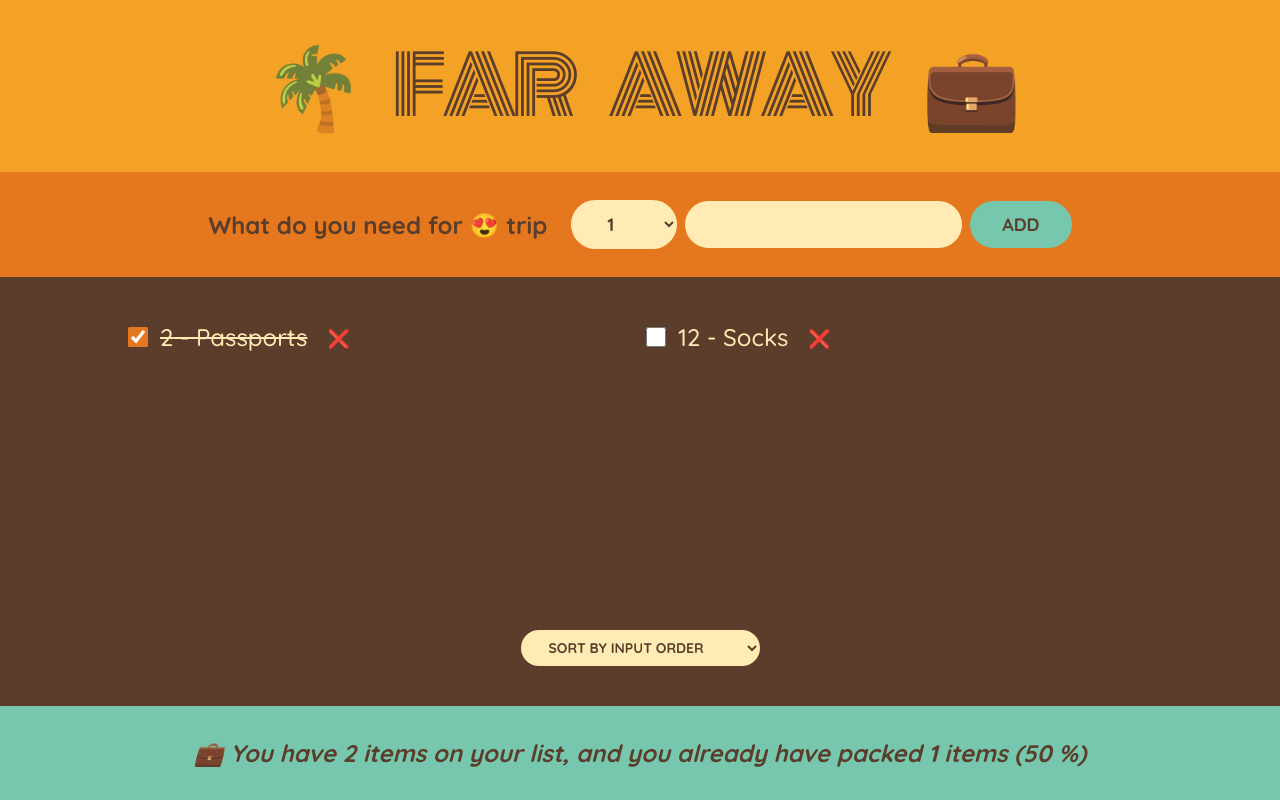
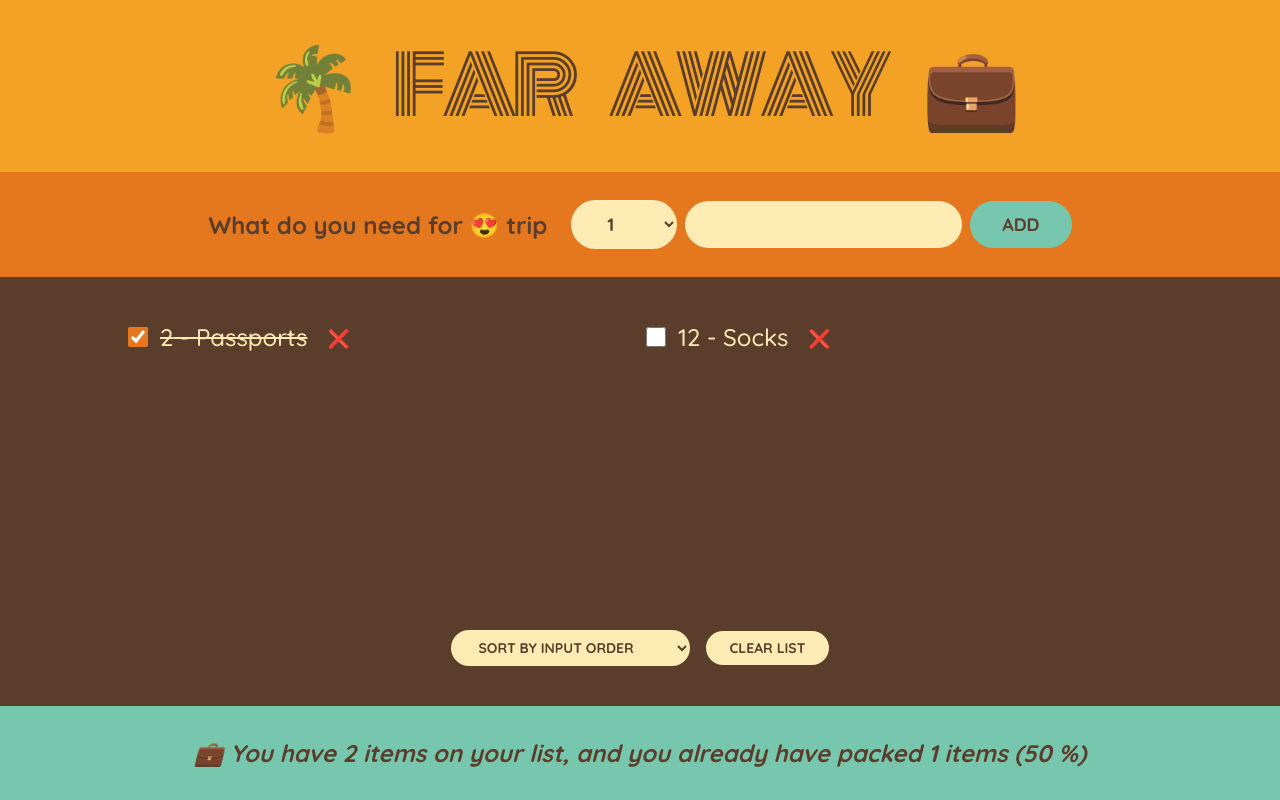
Before and after one commit to shashankdkte/jn-react, a React (Create React App) app in the folder 05-travel-list/: page / in a window 1280 px wide. Built offline with nearby package versions, Linux system fonts and the light colour scheme.

Commit message:
Clearing the List

```diff
--- a/05-travel-list/src/components/App.js
+++ b/05-travel-list/src/components/App.js
@@ -38,11 +38,19 @@ function App() {
       })
     })
   }
+
+  const handleClearList = () => {
+    const confirm = window.confirm("Are you sure you want to delete all Items ?");
+    if (confirm)
+    {
+      setItems([]);
+      }
+  }
   const packedItems =items.filter(item => item.packed)
   return <div className="app" >
     <Logo />
     <Form handleAddItem={handleAddItem}/>
-    <PackingList items={items} handleDeleteItem={handleDeleteItem}  handleToggleItem={handleToggleItem}/>
+    <PackingList items={items} handleDeleteItem={handleDeleteItem}  handleToggleItem={handleToggleItem} handleClearList={handleClearList}/>
     <Stats numItems = {items.length} packedItems={packedItems.length}/>
   </div>
 }
--- a/05-travel-list/src/components/PackingList.js
+++ b/05-travel-list/src/components/PackingList.js
@@ -1,7 +1,7 @@
 import React, { useState } from 'react'
 import Item from './Item'
 
-const PackingList = ({ items, handleDeleteItem, handleToggleItem }) => {
+const PackingList = ({ items, handleDeleteItem, handleToggleItem , handleClearList}) => {
   const [sortBy, setSortBy] = useState("input");
   let sortedItems;
   if (sortBy === "input")
@@ -28,6 +28,7 @@ const PackingList = ({ items, handleDeleteItem, handleToggleItem }) => {
           <option value="description">Sort by description</option>
           <option value="packed">Sort by packed status</option>
         </select>
+        <button onClick={handleClearList}>Clear List</button>
       </div>
     </div>
   )
```
